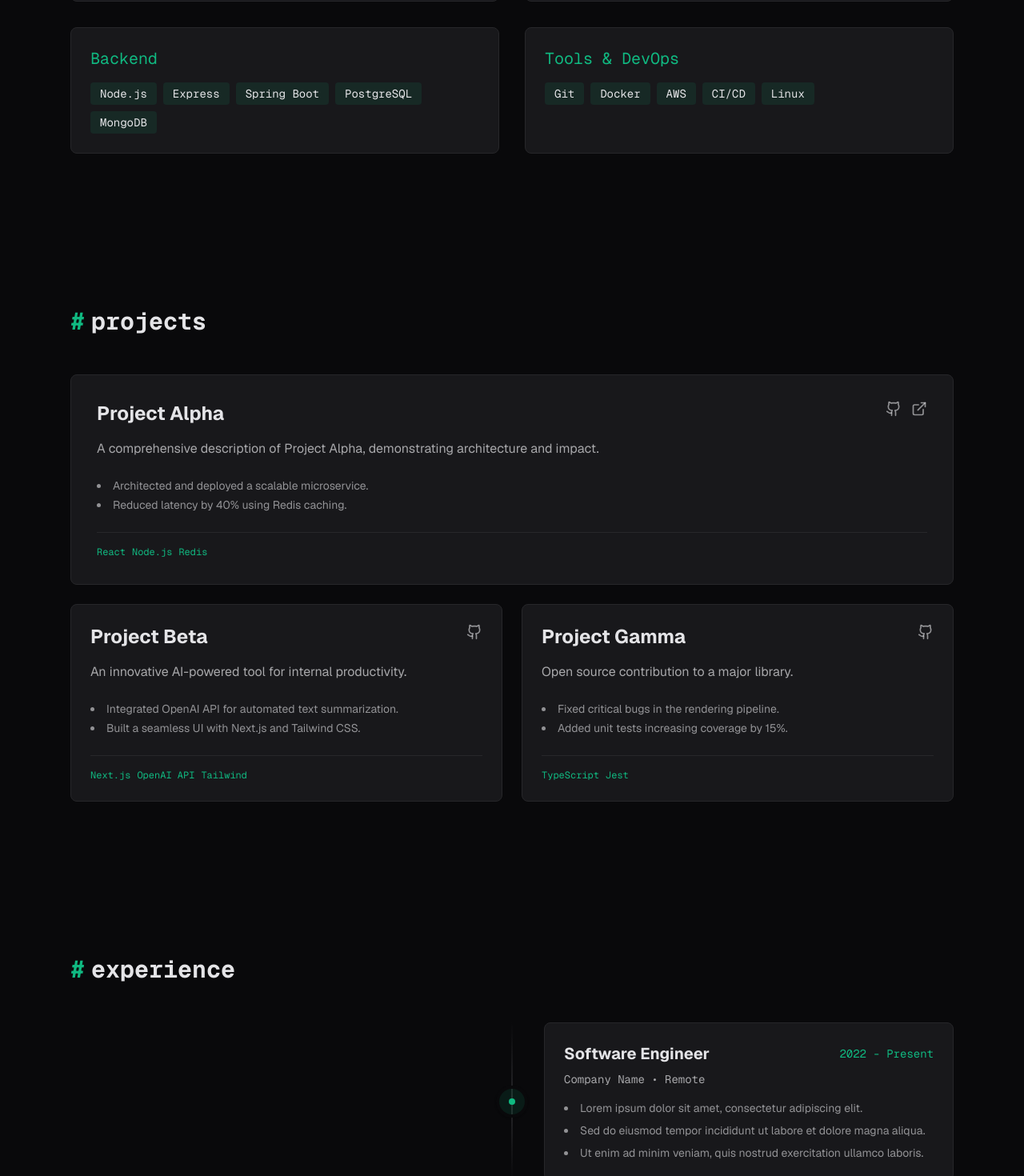
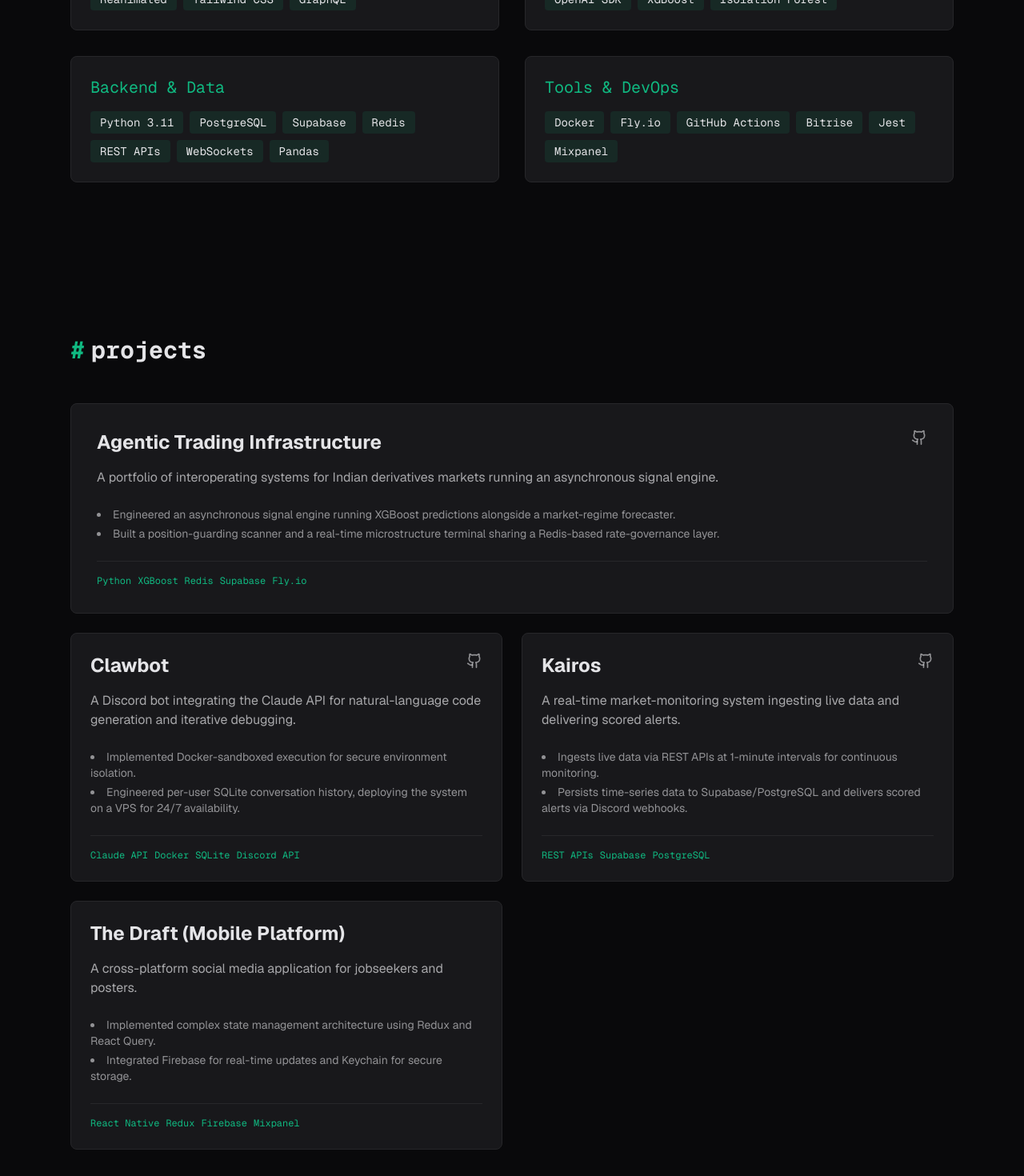
Before and after one commit to dubeyshantanu2/shantanu-portfolio, a Next.js app: page / in a window 1280 px wide. Shown: the part 1100-2570 px from the top of the page at 80% size. Built offline with nearby package versions, Linux system fonts and the light colour scheme.

Commit message:
feat: populate v2 content from resume

```diff
--- a/src/data/content.ts
+++ b/src/data/content.ts
@@ -1,101 +1,145 @@
 import { Profile, SkillGroup, Project, Experience, About } from "@/types";
 
 export const profile: Profile = {
-  name: "Shantanu",
+  name: "Shantanu Dubey",
   role: "Software Engineer",
-  tagline: "Building scalable systems and exploring AI/ML.",
-  email: "hello@example.com", // TODO(V2)
-  github: "https://github.com/placeholder", // TODO(V2)
-  linkedin: "https://linkedin.com/in/placeholder", // TODO(V2)
-  resumeUrl: "/resume.pdf", // TODO(V2)
+  tagline: "Software engineer with 7+ years building React Native applications across startups and enterprise platforms, with recent work directing LLM coding agents.",
+  email: "dubeyshantanu2@gmail.com",
+  github: "https://github.com/dubeyshantanu2",
+  linkedin: "https://linkedin.com/in/shantanu-dubey-6709b711a",
+  resumeUrl: "/resume.pdf",
   availability: "Open to opportunities",
 };
 
 export const skills: SkillGroup[] = [
   {
-    category: "Languages",
-    items: ["TypeScript", "JavaScript", "Python", "Java", "Go"], // TODO(V2)
+    category: "Mobile & Frontend",
+    items: ["React Native", "TypeScript", "Redux", "Expo", "Reanimated", "Tailwind CSS", "GraphQL"],
   },
   {
-    category: "Frontend",
-    items: ["React", "Next.js", "Tailwind CSS", "Framer Motion"],
+    category: "AI & Machine Learning",
+    items: ["LLM Orchestration", "Prompt Engineering", "Claude API", "OpenAI SDK", "XGBoost", "Isolation Forest"],
   },
   {
-    category: "Backend",
-    items: ["Node.js", "Express", "Spring Boot", "PostgreSQL", "MongoDB"], // TODO(V2)
+    category: "Backend & Data",
+    items: ["Python 3.11", "PostgreSQL", "Supabase", "Redis", "REST APIs", "WebSockets", "Pandas"],
   },
   {
     category: "Tools & DevOps",
-    items: ["Git", "Docker", "AWS", "CI/CD", "Linux"], // TODO(V2)
+    items: ["Docker", "Fly.io", "GitHub Actions", "Bitrise", "Jest", "Mixpanel"],
   },
 ];
 
 export const projects: Project[] = [
   {
-    title: "Project Alpha", // TODO(V2)
-    description: "A comprehensive description of Project Alpha, demonstrating architecture and impact.",
+    title: "Agentic Trading Infrastructure",
+    description: "A portfolio of interoperating systems for Indian derivatives markets running an asynchronous signal engine.",
     bullets: [
-      "Architected and deployed a scalable microservice.",
-      "Reduced latency by 40% using Redis caching.",
+      "Engineered an asynchronous signal engine running XGBoost predictions alongside a market-regime forecaster.",
+      "Built a position-guarding scanner and a real-time microstructure terminal sharing a Redis-based rate-governance layer.",
     ],
-    tags: ["React", "Node.js", "Redis"],
+    tags: ["Python", "XGBoost", "Redis", "Supabase", "Fly.io"],
     links: {
-      code: "https://github.com",
-      live: "https://example.com",
+      code: "https://github.com/dubeyshantanu2",
     },
     featured: true,
   },
   {
-    title: "Project Beta", // TODO(V2)
-    description: "An innovative AI-powered tool for internal productivity.",
+    title: "Clawbot",
+    description: "A Discord bot integrating the Claude API for natural-language code generation and iterative debugging.",
     bullets: [
-      "Integrated OpenAI API for automated text summarization.",
-      "Built a seamless UI with Next.js and Tailwind CSS.",
+      "Implemented Docker-sandboxed execution for secure environment isolation.",
+      "Engineered per-user SQLite conversation history, deploying the system on a VPS for 24/7 availability.",
     ],
-    tags: ["Next.js", "OpenAI API", "Tailwind"],
+    tags: ["Claude API", "Docker", "SQLite", "Discord API"],
     links: {
-      code: "https://github.com",
+      code: "https://github.com/dubeyshantanu2",
     },
     featured: false,
   },
   {
-    title: "Project Gamma", // TODO(V2)
-    description: "Open source contribution to a major library.",
+    title: "Kairos",
+    description: "A real-time market-monitoring system ingesting live data and delivering scored alerts.",
     bullets: [
-      "Fixed critical bugs in the rendering pipeline.",
-      "Added unit tests increasing coverage by 15%.",
+      "Ingests live data via REST APIs at 1-minute intervals for continuous monitoring.",
+      "Persists time-series data to Supabase/PostgreSQL and delivers scored alerts via Discord webhooks.",
     ],
-    tags: ["TypeScript", "Jest"],
+    tags: ["REST APIs", "Supabase", "PostgreSQL"],
     links: {
-      code: "https://github.com",
+      code: "https://github.com/dubeyshantanu2",
     },
+    featured: false,
+  },
+  {
+    title: "The Draft (Mobile Platform)",
+    description: "A cross-platform social media application for jobseekers and posters.",
+    bullets: [
+      "Implemented complex state management architecture using Redux and React Query.",
+      "Integrated Firebase for real-time updates and Keychain for secure storage.",
+    ],
+    tags: ["React Native", "Redux", "Firebase", "Mixpanel"],
+    links: {},
     featured: false,
   },
 ];
 
 export const experiences: Experience[] = [
   {
-    company: "Company Name", // TODO(V2)
-    role: "Software Engineer", // TODO(V2)
-    period: "2022 - Present", // TODO(V2)
+    company: "Independent Contract",
+    role: "Software Engineer — AI-Directed Systems",
+    period: "Mar 2026 - Present",
     location: "Remote",
     bullets: [
-      "Lorem ipsum dolor sit amet, consectetur adipiscing elit.",
-      "Sed do eiusmod tempor incididunt ut labore et dolore magna aliqua.",
-      "Ut enim ad minim veniam, quis nostrud exercitation ullamco laboris.",
+      "Design and direct the implementation of production systems using LLM coding agents as the primary build layer.",
+      "Built a repeatable engineering pipeline (specification → ADR → implementation → QA report → PR) with human review gates.",
+      "Delivered on Python 3.11 / asyncio with WebSocket APIs, Supabase persistence, and Redis pub/sub deployed via Docker on Fly.io.",
+      "Specified and shipped an XGBoost trade-outcome classifier using walk-forward validation and Isolation Forest anomaly detection.",
+    ],
+  },
+  {
+    company: "Walmart Global Tech",
+    role: "Software Developer 3",
+    period: "Dec 2024 - Mar 2026",
+    location: "Bengaluru, India",
+    bullets: [
+      "Developed React Native components for the Sidekick mini-app within the Me@Walmart platform, integrating Redux selectors to manage goal types.",
+      "Designed shared frontend components and widgets including API integration, error handling, and multi-workflow support.",
+      "Used Claude API and GitHub Copilot to accelerate feature delivery, code review, and debugging workflows.",
+      "Authored and processed Change Requests (CRQs) for production deployments in compliance with enterprise processes.",
+    ],
+  },
+  {
+    company: "Founder and Lightning",
+    role: "Software Developer",
+    period: "Dec 2022 - Dec 2024",
+    location: "London, UK (Remote)",
+    bullets: [
+      "Built cross-platform iOS/Android applications using React Native, translating Figma designs into pixel-perfect production UI.",
+      "Ensured app stability via TDD with Jest and React Native Testing Library, deploying applications via TestFlight and Bitrise.",
+      "Implemented Redux for state management and optimized app performance through efficient RESTful API data handling.",
+    ],
+  },
+  {
+    company: "Suggaa Ventures",
+    role: "Frontend Developer",
+    period: "May 2022 - Dec 2022",
+    location: "Bengaluru, India",
+    bullets: [
+      "Built complex UI screens and custom components using Redash, Skia, and Reanimated within an Expo monorepo setup.",
+      "Used TypeScript for type-safe development; integrated Jotai, Google API, and GraphQL for user-facing features.",
     ],
   },
 ];
 
 export const about: About = {
   bio: [
-    "Hello! I'm Shantanu, a Software Engineer currently working at Walmart Global Tech.", // TODO(V2)
-    "I'm passionate about building scalable, resilient systems and currently transitioning towards AI engineering and forward-deployed roles.",
-    "When I'm not coding, you'll find me exploring new technologies, contributing to open source, or reading up on the latest in AI.",
+    "I am a Software Engineer with over 7 years of experience building cross-platform React Native applications for startups and massive enterprise platforms.",
+    "Recently, my focus has shifted toward building AI-directed systems and orchestrating LLM coding agents. I specialize in designing robust architectures, from Python/asyncio backend engines to highly performant mobile interfaces.",
+    "I hold a Bachelor of Engineering in Mechanical Engineering from Visvesvaraya Technological University, but I've spent my entire professional career deeply immersed in software development, machine learning, and automation.",
   ],
   facts: [
-    "Based in India", // TODO(V2)
-    "Coffee enthusiast",
-    "Avid reader",
+    "Based in Bengaluru, Karnataka, India",
+    "Specialist in React Native & Agentic Engineering",
+    "Builder of market-monitoring and LLM-orchestration systems",
   ],
 };
```
